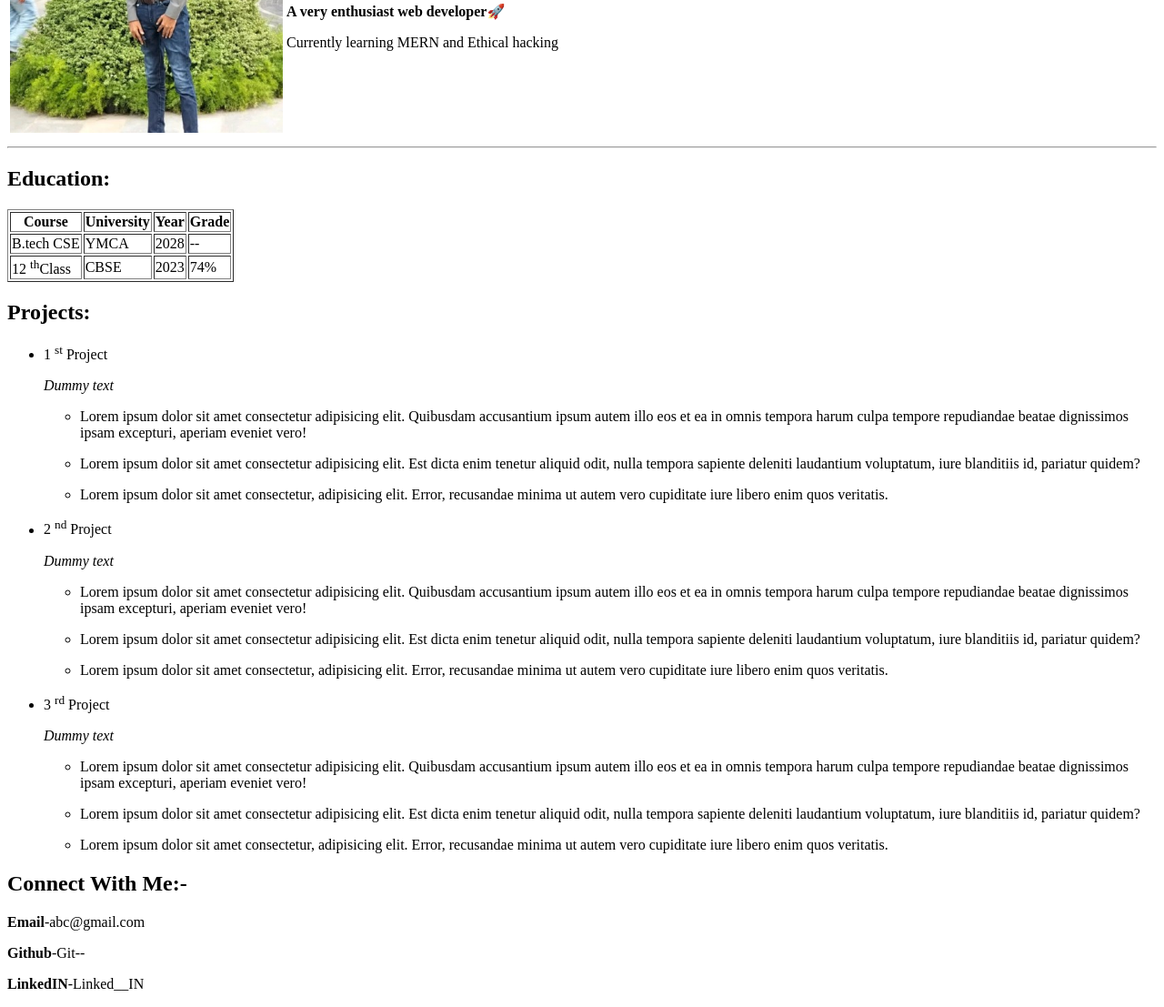
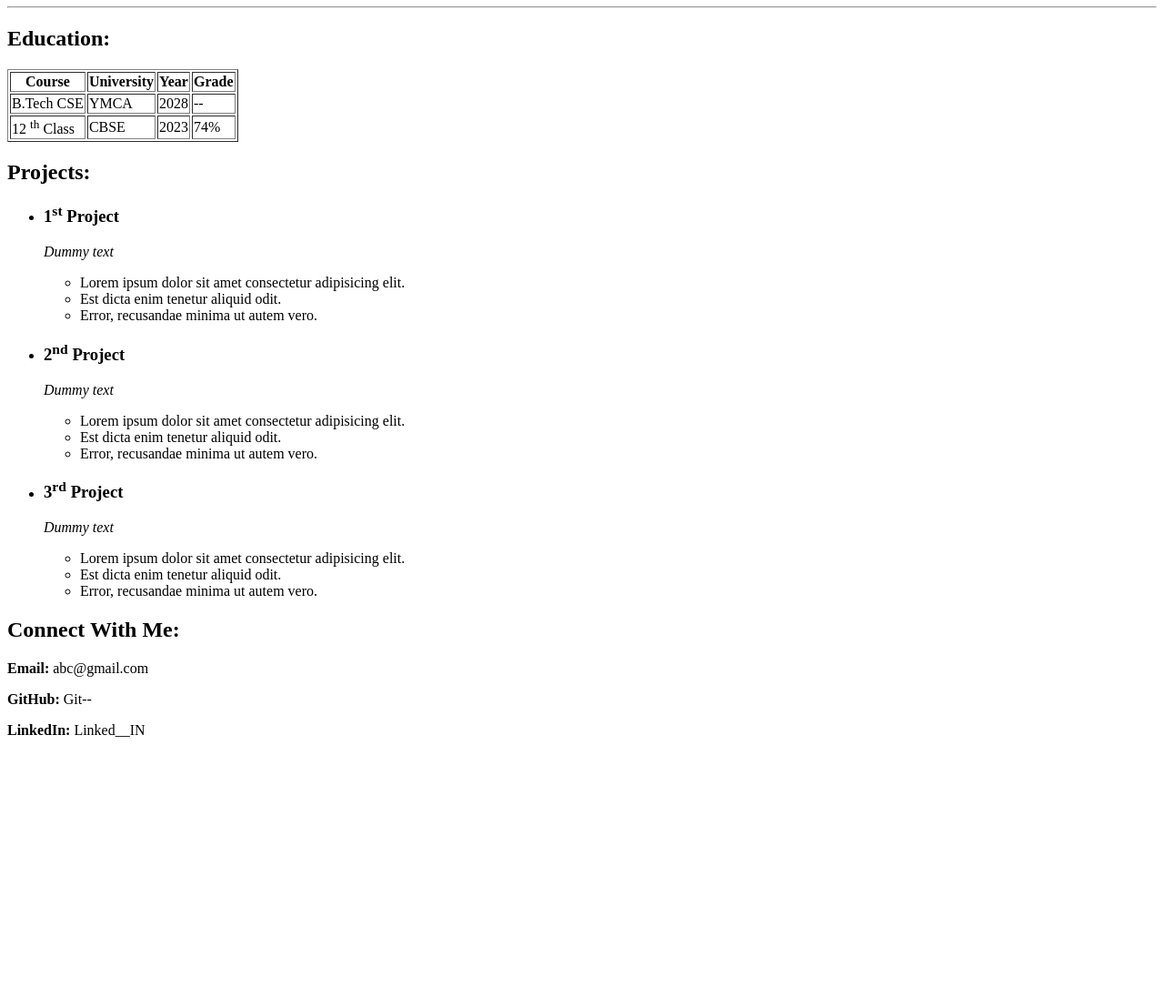
Before and after one commit to Rudra-729/MERN-Stack, a plain HTML site: page dummy_Resume.html in a window 1280 px wide. Shown: the part 165-1272 px from the top of the page at 91% size. After the commit the page ends 993 px from the top, so only its background shows below. Drawn offline with Linux system fonts and the light colour scheme.

Commit message:
Improved resume.html

```diff
--- a/dummy_Resume.html
+++ b/dummy_Resume.html
@@ -4,35 +4,42 @@
     <meta charset="UTF-8" />
     <meta name="viewport" content="width=device-width, initial-scale=1.0" />
     <title>Resume</title>
+    <style>
+      img {
+        float: left;
+        margin-right: 20px;
+      }
+    </style>
   </head>
+
   <body>
-    <!--Header Section-->
+    <!-- Header Section -->
     <header>
       <table>
         <tr>
           <td>
             <img
-              float="left"
               src="./images/RudraImage.png"
               alt="Photo: Rudra Shekhar"
-              width="300"
+              width="150"
             />
           </td>
           <td>
             <h1>Rudra Shekhar</h1>
-            <p><b>A very enthusiast web developer🚀</b></p>
-            <p>Currently learning MERN and Ethical hacking</p>
+            <p><b>A very enthusiastic web developer 🚀</b></p>
+            <p>Currently learning MERN and Ethical Hacking</p>
           </td>
         </tr>
       </table>
       <hr />
     </header>
 
-    <!--Header Ends Here-->
-    <!--Main begins-->
+    <!-- Main Section -->
     <main>
+      <!-- Education -->
+      <section>
         <h2>Education:</h2>
-      <table border="">
+        <table border="1">
           <thead>
             <tr>
               <th>Course</th>
@@ -43,111 +50,64 @@
           </thead>
           <tbody>
             <tr>
-            <td>B.tech CSE</td>
+              <td>B.Tech CSE</td>
               <td>YMCA</td>
               <td>2028</td>
               <td>--</td>
             </tr>
             <tr>
-            <td>12 <sup>th</sup>Class</td>
+              <td>12 <sup>th</sup> Class</td>
               <td>CBSE</td>
               <td>2023</td>
               <td>74%</td>
             </tr>
           </tbody>
         </table>
+      </section>
+
+      <!-- Projects -->
+      <section>
         <h2>Projects:</h2>
         <ul>
-        <li>1 <sup>st</sup> Project</li>
+          <li>
+            <h3>1<sup>st</sup> Project</h3>
             <p><i>Dummy text</i></p>
             <ul>
+              <li>Lorem ipsum dolor sit amet consectetur adipisicing elit.</li>
+              <li>Est dicta enim tenetur aliquid odit.</li>
+              <li>Error, recusandae minima ut autem vero.</li>
+            </ul>
+          </li>
+
           <li>
-            <p>
-              Lorem ipsum dolor sit amet consectetur adipisicing elit. Quibusdam
-              accusantium ipsum autem illo eos et ea in omnis tempora harum
-              culpa tempore repudiandae beatae dignissimos ipsam excepturi,
-              aperiam eveniet vero!
-            </p>
+            <h3>2<sup>nd</sup> Project</h3>
+            <p><i>Dummy text</i></p>
+            <ul>
+              <li>Lorem ipsum dolor sit amet consectetur adipisicing elit.</li>
+              <li>Est dicta enim tenetur aliquid odit.</li>
+              <li>Error, recusandae minima ut autem vero.</li>
+            </ul>
           </li>
+
           <li>
-            <p>
-              Lorem ipsum dolor sit amet consectetur adipisicing elit. Est dicta
-              enim tenetur aliquid odit, nulla tempora sapiente deleniti
-              laudantium voluptatum, iure blanditiis id, pariatur quidem?
-            </p>
-          </li>
-          <li>
-            <p>
-              Lorem ipsum dolor sit amet consectetur, adipisicing elit. Error,
-              recusandae minima ut autem vero cupiditate iure libero enim quos
-              veritatis.
-            </p>
+            <h3>3<sup>rd</sup> Project</h3>
+            <p><i>Dummy text</i></p>
+            <ul>
+              <li>Lorem ipsum dolor sit amet consectetur adipisicing elit.</li>
+              <li>Est dicta enim tenetur aliquid odit.</li>
+              <li>Error, recusandae minima ut autem vero.</li>
+            </ul>
           </li>
         </ul>
-        <li>2 <sup>nd</sup> Project</li>
-        <p><i>Dummy text</i></p>
-        <ul>
-          <li>
-            <p>
-              Lorem ipsum dolor sit amet consectetur adipisicing elit. Quibusdam
-              accusantium ipsum autem illo eos et ea in omnis tempora harum
-              culpa tempore repudiandae beatae dignissimos ipsam excepturi,
-              aperiam eveniet vero!
-            </p>
-          </li>
-          <li>
-            <p>
-              Lorem ipsum dolor sit amet consectetur adipisicing elit. Est dicta
-              enim tenetur aliquid odit, nulla tempora sapiente deleniti
-              laudantium voluptatum, iure blanditiis id, pariatur quidem?
-            </p>
-          </li>
-          <li>
-            <p>
-              Lorem ipsum dolor sit amet consectetur, adipisicing elit. Error,
-              recusandae minima ut autem vero cupiditate iure libero enim quos
-              veritatis.
-            </p>
-          </li>
-        </ul>
-        <li>3 <sup>rd</sup> Project</li>
-        <p><i>Dummy text</i></p>
-        <ul>
-          <li>
-            <p>
-              Lorem ipsum dolor sit amet consectetur adipisicing elit. Quibusdam
-              accusantium ipsum autem illo eos et ea in omnis tempora harum
-              culpa tempore repudiandae beatae dignissimos ipsam excepturi,
-              aperiam eveniet vero!
-            </p>
-          </li>
-          <li>
-            <p>
-              Lorem ipsum dolor sit amet consectetur adipisicing elit. Est dicta
-              enim tenetur aliquid odit, nulla tempora sapiente deleniti
-              laudantium voluptatum, iure blanditiis id, pariatur quidem?
-            </p>
-          </li>
-          <li>
-            <p>
-              Lorem ipsum dolor sit amet consectetur, adipisicing elit. Error,
-              recusandae minima ut autem vero cupiditate iure libero enim quos
-              veritatis.
-            </p>
-          </li>
-        </ul>
-      </ul>
+      </section>
     </main>
 
-    <!--Main Section end Here-->
-    <!--Fotter Starts Here-->
+    <!-- Footer -->
     <footer>
-      <h2>Connect With Me:-</h2>
-      <p><b>Email</b>-abc@gmail.com</p>
-      <p><b>Github</b>-Git--</p>
-      <p><b>LinkedIN</b>-Linked__IN</p>
+      <h2>Connect With Me:</h2>
+      <p><b>Email:</b> abc@gmail.com</p>
+      <p><b>GitHub:</b> Git--</p>
+      <p><b>LinkedIn:</b> Linked__IN</p>
     </footer>
-
-    <!--Fotter Ends Here-->
   </body>
 </html>
```
Lines whose indentation alone changed are shown as unchanged.
